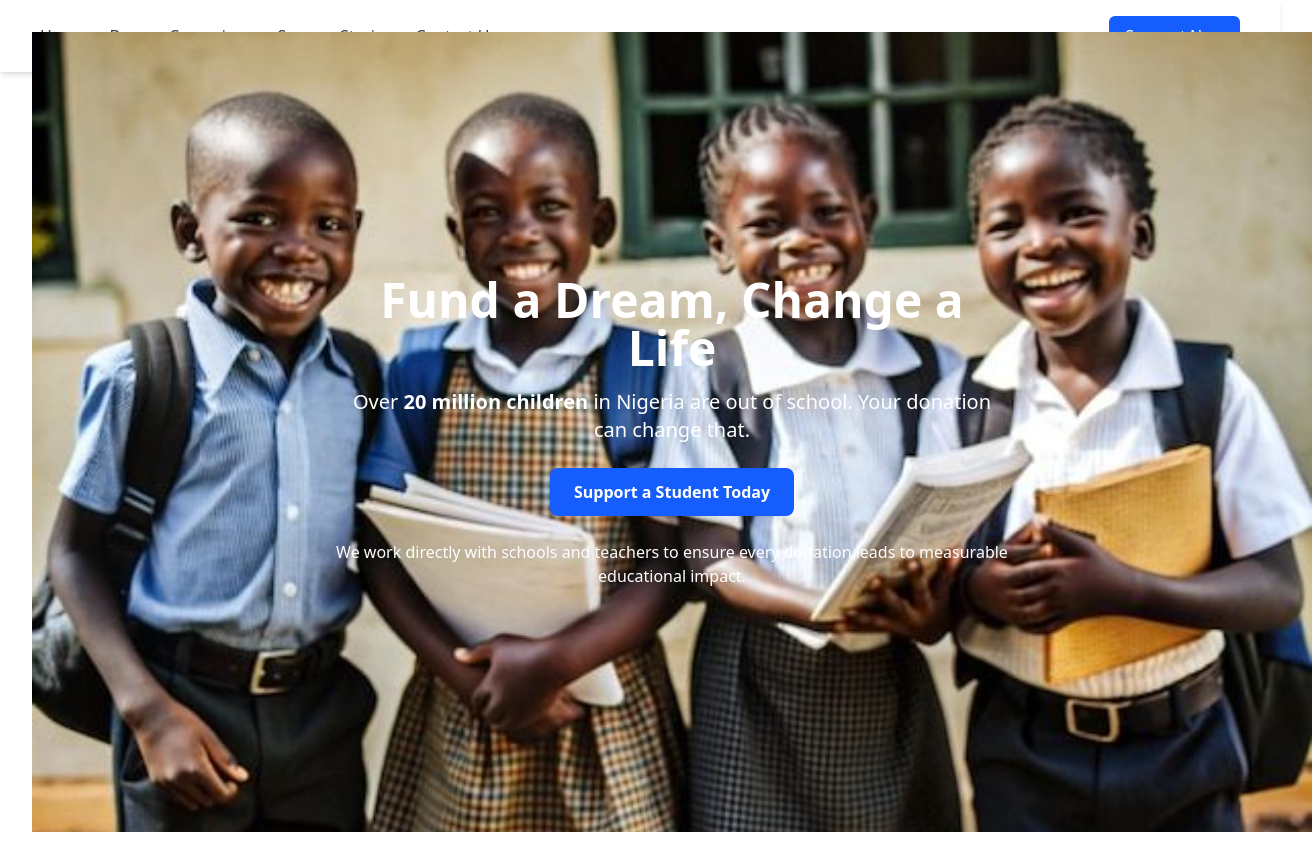
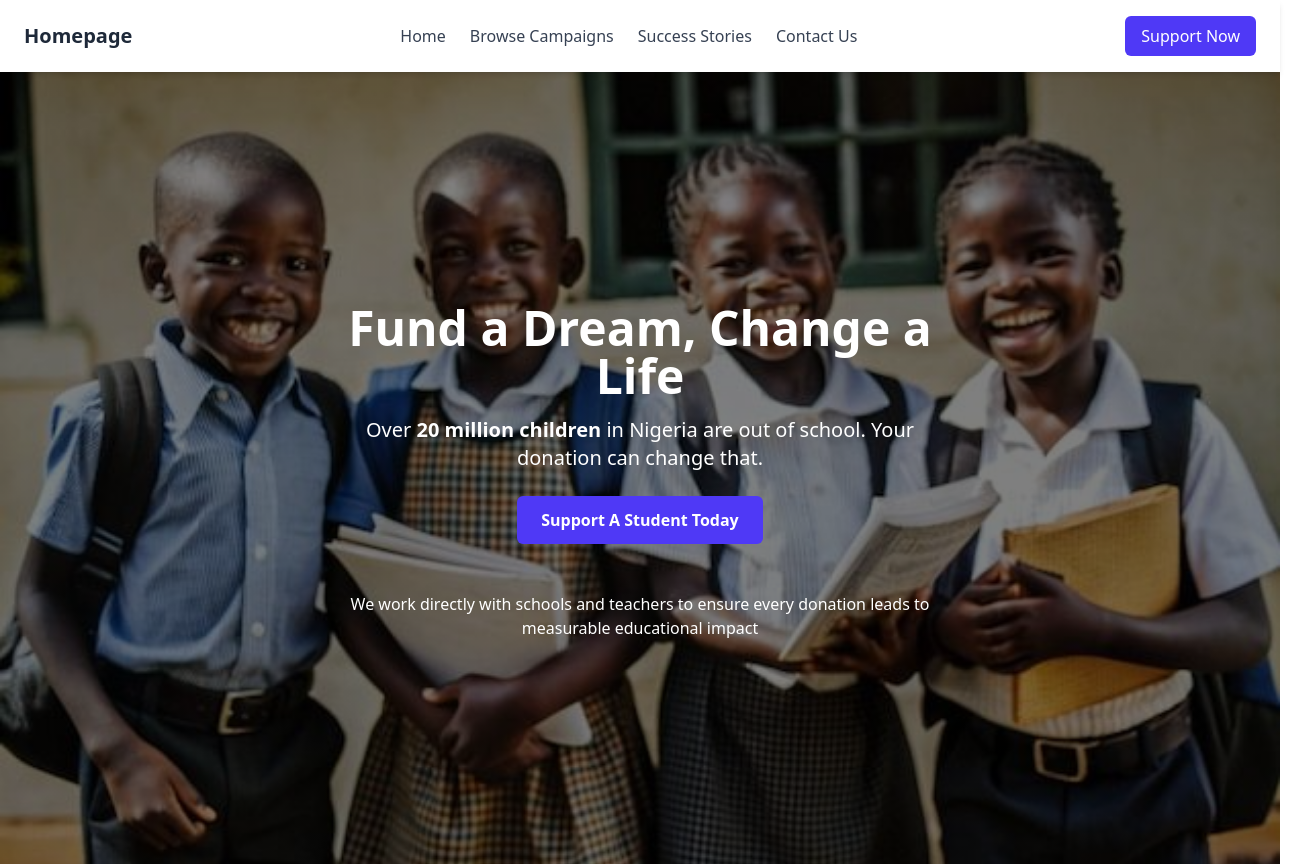
Before and after one commit to Lyteking/edufund-frontend, a React (Vite) app in the folder frontend/: page / in a window 1280 px wide. Shown: the whole page, 1312 px wide, since content can reach past the window. After the commit the page ends 800 px from the top, so only its background shows below. Built offline with nearby package versions, Linux system fonts and the light colour scheme.

Commit message:
Landing page bug fixed

```diff
--- a/frontend/src/components/LandingPage.jsx
+++ b/frontend/src/components/LandingPage.jsx
@@ -1,25 +1,33 @@
+import React from 'react';
+import { Link } from 'react-router-dom';
 import image from '../assets/landingbg.jpeg';
-import { Link } from 'react-router-dom';
 
 const FundDream = () => {
   return (
-    <div className="relative w-screen h-screen bg-cover bg-center flex items-center justify-center text-white px-8"
-         style={{ backgroundImage: `url(${image})` }}>
+    <div className="relative w-full h-screen bg-cover bg-center flex items-center justify-center text-white"
+         style={{
+           backgroundImage: `linear-gradient(rgba(0, 0, 0, 0.5), rgba(0, 0, 0, 0.5)), url(${image})`,
+         }}>
 
-      <div className="text-center max-w-2xl">
+      <div className="text-center max-w-2xl px-8">
         <h1 className="text-4xl md:text-5xl font-bold mb-4">Fund a Dream, Change a Life</h1>
         <p className="text-lg md:text-xl mb-6">
           Over <span className="font-bold">20 million children</span> in Nigeria are out of school. Your donation can change that.
         </p>
-        <Link to={'/sign-up-selection'}>
-            <button className="bg-blue-600 hover:bg-blue-700 text-white font-semibold py-3 px-6 rounded-lg transition duration-300">
-          Support a Student Today
-        </button>
-        </Link>
 
-        <p className="mt-6 text-sm md:text-base">
-          We work directly with schools and teachers to ensure every donation leads to measurable educational impact.
-        </p>
+        <div className="mb-8">
+          <Link to="/sign-up-selection">
+            <button className="bg-indigo-600 hover:bg-indigo-700 text-white font-semibold py-3 px-6 rounded-md transition duration-300">
+              Support A Student Today
+            </button>
+          </Link>
+        </div>
+
+        <div className="mt-12">
+          <p className="text-sm md:text-base">
+            We work directly with schools and teachers to ensure every donation leads to measurable educational impact
+          </p>
+        </div>
       </div>
     </div>
   );
--- a/frontend/src/components/Layout.jsx
+++ b/frontend/src/components/Layout.jsx
@@ -1,22 +1,27 @@
-// components/Layout.js
+import React from "react";
 import { Link } from "react-router-dom";
 
 const Layout = ({ children }) => {
   return (
-    <div>
+    <div className="w-full top-0 fixed left-0 flex flex-col min-h-screen">
       {/* Header Section */}
-      <header className="flex fixed left-0 top-0 w-full bg-white mb-8 justify-between items-center px-10 py-4 shadow-md">
-        <nav className="flex space-x-6">
-          <Link to="/" className="text-gray-700">Home</Link>
-          <Link to="/campaigns" className="text-gray-700">Browse Campaigns</Link>
-          <Link to="/success-stories" className="text-gray-700">Success Stories</Link>
-          <Link to="/contact" className="text-gray-700">Contact Us</Link>
-        </nav>
-        <Link to="/support" className="bg-blue-600 text-white px-4 py-2 rounded-md">Support Now</Link>
+      <header className="sticky top-0 left-0 w-full bg-white z-10 shadow-md">
+        <div className="container mx-auto flex justify-between items-center px-6 py-4">
+          <Link to="/" className="text-xl font-bold text-gray-800">Homepage</Link>
+          <nav className="hidden md:flex space-x-6">
+            <Link to="/" className="text-gray-700 hover:text-gray-900">Home</Link>
+            <Link to="/campaigns" className="text-gray-700 hover:text-gray-900">Browse Campaigns</Link>
+            <Link to="/success-stories" className="text-gray-700 hover:text-gray-900">Success Stories</Link>
+            <Link to="/contact" className="text-gray-700 hover:text-gray-900">Contact Us</Link>
+          </nav>
+          <Link to="/support" className="bg-indigo-600 hover:bg-indigo-700 text-white px-4 py-2 rounded-md transition duration-300">Support Now</Link>
+        </div>
       </header>
 
       {/* Main Content */}
-      <main>{children}</main>
+      <main className="flex-grow">
+        {children}
+      </main>
     </div>
   );
 };
--- a/frontend/src/components/Login.jsx
+++ b/frontend/src/components/Login.jsx
@@ -43,7 +43,7 @@ const LoginPage = () => {
             </div>
 
       {/* Right Side - Login Form */}
-      <div className="w-733 h-screen flex justify-center items-center bg-gray-100">
+      <div className="w-full h-screen flex justify-center items-center bg-gray-100">
         <div className="w-full h-full px-16 flex flex-col py-35 items-center bg-white rounded-lg shadow-md overflow-auto scrollbar-hidden">
           <h2 className="text-big  text-center mb-2">Welcome Back</h2>
           <p className="text-center text-gray-600 mb-14">
@@ -83,20 +83,21 @@ const LoginPage = () => {
             {/* Spacer to push the button to the bottom */}
             <div className="flex-grow"></div>
 
+            <div className="flex justify-center w-full">
               <button
                 type="submit"
-        className="w-full bg-blue-600 text-white py-2 rounded-lg hover:bg-blue-700 transition"
+                className="w-4/5 bg-blue-600 text-white py-2 rounded-lg hover:bg-blue-700 transition"
               >
                 Login
               </button>
+            </div>
 
             <p className="text-center text-sm mt-6">
-        Don't have an account? <a href="/sign-up" className="text-blue-500">Sign Up</a>
+              Don't have an account? <a href="/sponsor-sign-up" className="text-blue-500">Sign Up</a>
             </p>
           </form>
         </div>
       </div>
-
     </div>
   );
 };
--- a/frontend/src/components/SignUpSelection.jsx
+++ b/frontend/src/components/SignUpSelection.jsx
@@ -9,7 +9,6 @@ const SignUpSelection = () => {
     <div className="flex justify-center items-center h-screen">
       <div className="w-733 h-screen bg-cover bg-center" style={{ backgroundImage: `url(${image})` }}>
         <div className="h-full flex flex-col justify-center items-start w-full p-10 text-left text-white">
-
           <h1 className="text-4xl font-bold mb-4">Join the Movement to Change Education in Nigeria</h1>
           <p className="text-lg">
             Education is the foundation for a better future. Your support can provide essential learning materials, fund school programs, and create opportunities for children to reach their full potential.
@@ -17,16 +16,15 @@ const SignUpSelection = () => {
         </div>
       </div>
 
+      <div className="w-full h-screen bg-white flex justify-center items-center">
+        <div className="flex flex-col justify-center items-center bg-white rounded-lg px-16 py-8">
+          <p className="text-lg mb-6">Are you signing up as a Sponsor or a School?</p>
 
-      <div className="w-full flex-col justify-center items-center h-screen bg-gray-100">
-        <div className="w-full h-screen flex-col px-16 py-35 items-center bg-white rounded-lg shadow-md overflow-auto scrollbar-hidden">
-        <p className="text-lg">Are you signing up as a Sponsor or a School?</p>
           <Link to={'/sponsor-sign-up'}>
-          <div className='flex-col transform transition duration-300 hover:scale-110 cursor-pointer'>
-          <svg xmlns="http://www.w3.org/2000/svg" fill="none" viewBox="0 0 24 24" strokeWidth={1.5} stroke="currentColor" className="bg-gray-100 rounded-full m-8 mb-2 p-8 size-50">
+            <div className='flex flex-col items-center transform transition duration-300 hover:scale-110 cursor-pointer mb-8'>
+              <svg xmlns="http://www.w3.org/2000/svg" fill="none" viewBox="0 0 24 24" strokeWidth={1.5} stroke="currentColor" className="bg-gray-100 rounded-full mb-2 p-8 size-50">
                 <path strokeLinecap="round" strokeLinejoin="round" d="M2.25 18.75a60.07 60.07 0 0 1 15.797 2.101c.727.198 1.453-.342 1.453-1.096V18.75M3.75 4.5v.75A.75.75 0 0 1 3 6h-.75m0 0v-.375c0-.621.504-1.125 1.125-1.125H20.25M2.25 6v9m18-10.5v.75c0 .414.336.75.75.75h.75m-1.5-1.5h.375c.621 0 1.125.504 1.125 1.125v9.75c0 .621-.504 1.125-1.125 1.125h-.375m1.5-1.5H21a.75.75 0 0 0-.75.75v.75m0 0H3.75m0 0h-.375a1.125 1.125 0 0 1-1.125-1.125V15m1.5 1.5v-.75A.75.75 0 0 0 3 15h-.75M15 10.5a3 3 0 1 1-6 0 3 3 0 0 1 6 0Zm3 0h.008v.008H18V10.5Zm-12 0h.008v.008H6V10.5Z" />
               </svg>
-
               <button>
                 Sponsor
               </button>
@@ -34,8 +32,8 @@ const SignUpSelection = () => {
           </Link>
 
           <Link to={'/school-sign-up'}>
-          <div className='mt-18 flex-col text-center transform transition duration-300 hover:scale-110 cursor-pointer'>
-          <svg xmlns="http://www.w3.org/2000/svg" fill="none" viewBox="0 0 24 24" strokeWidth={1.5} stroke="currentColor" className="bg-gray-100 rounded-full mb-2 p-8 size-50 m-8">
+            <div className='flex flex-col items-center transform transition duration-300 hover:scale-110 cursor-pointer'>
+              <svg xmlns="http://www.w3.org/2000/svg" fill="none" viewBox="0 0 24 24" strokeWidth={1.5} stroke="currentColor" className="bg-gray-100 rounded-full mb-2 p-8 size-50">
                 <path strokeLinecap="round" strokeLinejoin="round" d="M4.26 10.147a60.438 60.438 0 0 0-.491 6.347A48.62 48.62 0 0 1 12 20.904a48.62 48.62 0 0 1 8.232-4.41 60.46 60.46 0 0 0-.491-6.347m-15.482 0a50.636 50.636 0 0 0-2.658-.813A59.906 59.906 0 0 1 12 3.493a59.903 59.903 0 0 1 10.399 5.84c-.896.248-1.783.52-2.658.814m-15.482 0A50.717 50.717 0 0 1 12 13.489a50.702 50.702 0 0 1 7.74-3.342M6.75 15a.75.75 0 1 0 0-1.5.75.75 0 0 0 0 1.5Zm0 0v-3.675A55.378 55.378 0 0 1 12 8.443m-7.007 11.55A5.981 5.981 0 0 0 6.75 15.75v-1.5" />
               </svg>
               <button>
@@ -43,8 +41,6 @@ const SignUpSelection = () => {
               </button>
             </div>
           </Link>
-
-
         </div>
       </div>
     </div>
--- a/frontend/src/components/SponsorSignUp.jsx
+++ b/frontend/src/components/SponsorSignUp.jsx
@@ -49,7 +49,7 @@ const SignupPage = () => {
         </div>
       </div>
 
-      <div className="w-733 h-full flex justify-center items-center bg-gray-100">
+      <div className="w-full h-full flex justify-center items-center bg-gray-100">
         <div className="w-full h-screen flex-col px-16 py-35 items-center bg-white rounded-lg shadow-md overflow-auto scrollbar-hidden">
           <h2 className="text-big text-center -mb-2">Create Account</h2>
           <p className="text-center text-gray-600 mb-20">Let's get you started!</p>
@@ -87,10 +87,12 @@ const SignupPage = () => {
               <label htmlFor="terms" className="text-sm">By signing up, you agree to our <a href="#" className="text-blue-500">Terms and Conditions</a></label>
             </div>
 
-            <button type="submit" className="w-full bg-blue-600 text-white py-2 rounded-lg hover:bg-blue-700 transition">Create</button>
-          </form>
+            <div className="flex justify-center w-full">
+              <button type="submit" className="w-4/5 bg-blue-600 text-white py-2 rounded-lg hover:bg-blue-700 transition">Create</button>
+            </div>
 
           <p className="text-center text-sm mt-4">Already have an account? <a href="/login" className="text-blue-500">Log in</a></p>
+          </form>
         </div>
       </div>
     </div>
```
Lines whose indentation alone changed are shown as unchanged.
